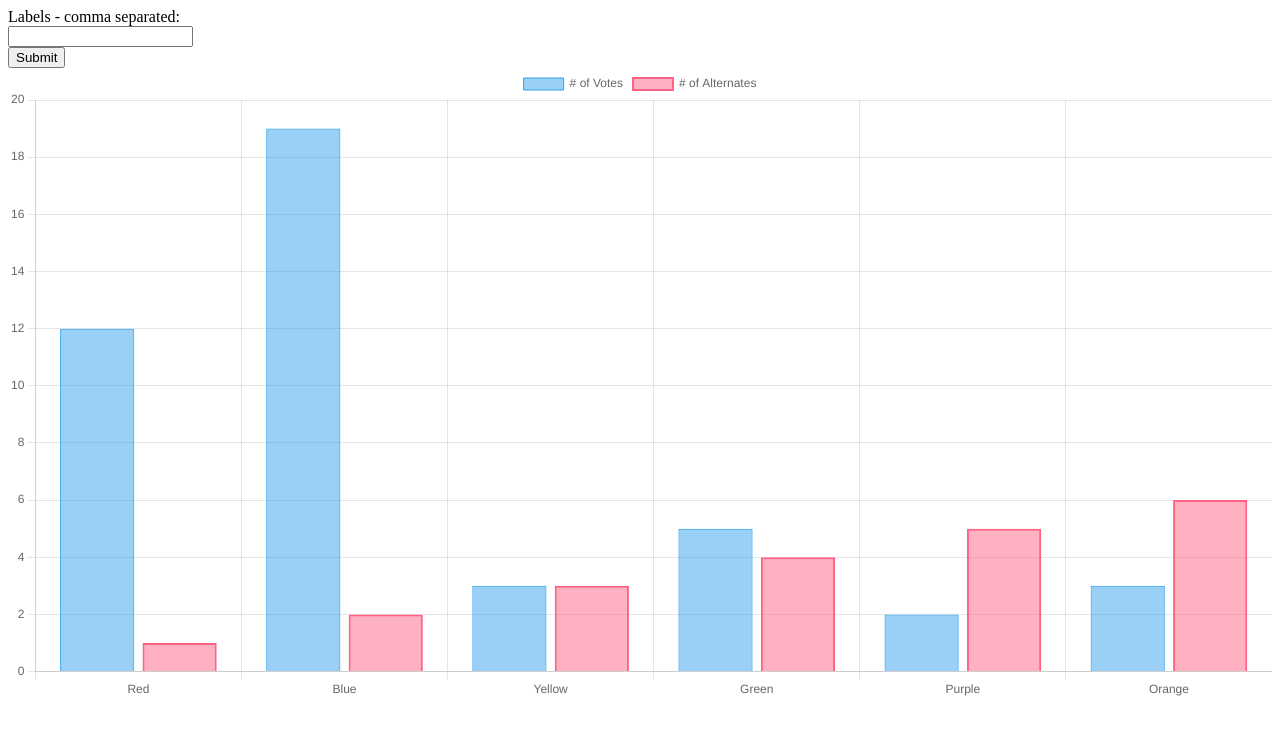
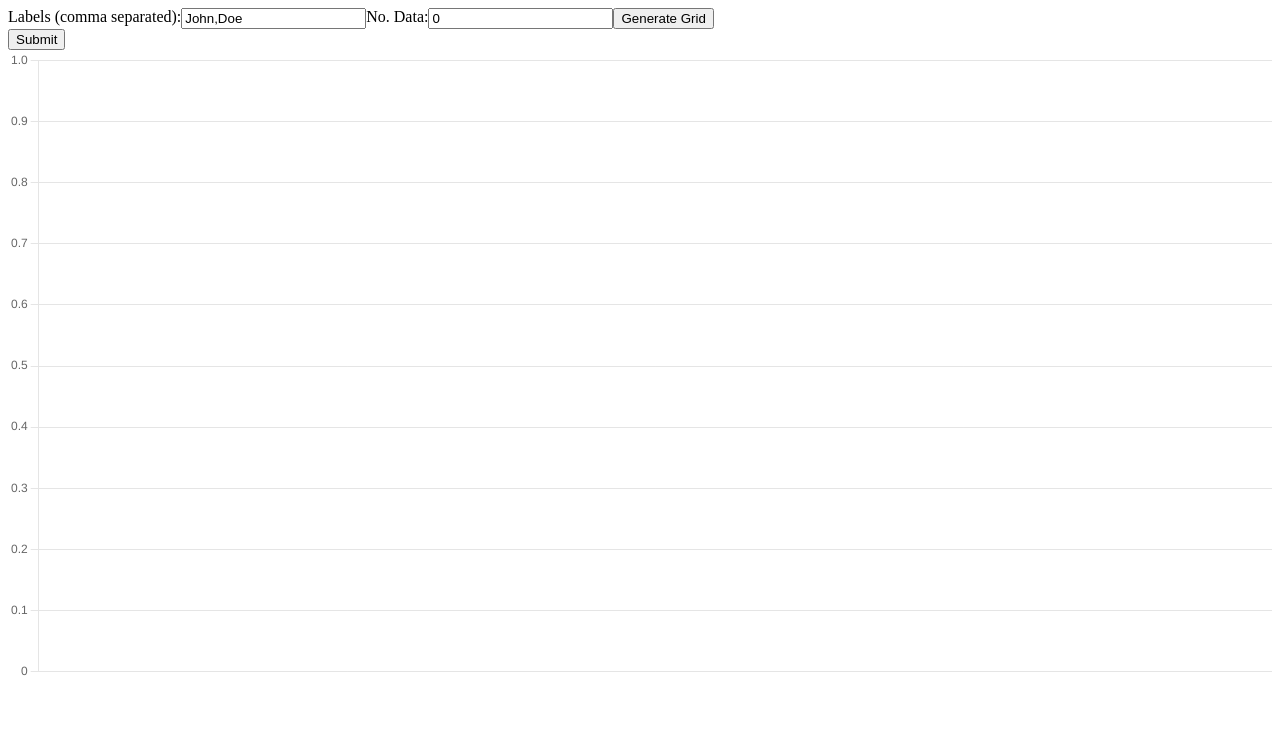
Before and after one commit to charliefischer/chart.js, a plain HTML site: page index.html in a window 1280 px wide. Both pictures are taken after a click on the input "Submit". Drawn offline with nearby package versions, Linux system fonts and the light colour scheme.

Commit message:
chart created dynamically - needs a little more design about how to choose the axis

```diff
--- a/index.html
+++ b/index.html
@@ -1,6 +1,18 @@
+<head>
+  <link rel="stylesheet" type="text/css" href="./style.css" />
+</head>
 <div>
-  <label for="labels">Labels - comma separated:</label><br />
-  <input type="text" id="labels" name="labels" value="" /><br />
+  <div class="flex">
+    <div class="flex grid-config">
+      <label for="labels">Labels (comma separated): </label>
+      <input type="text" id="labels" value="John,Doe" />
+      <label for="data">No. Data: </label>
+      <input type="number" id="data" value="0" />
+      <button onclick="generateGrid()">Generate Grid</button>
+    </div>
+
+    <div id="grid-container"></div>
+  </div>
   <input type="submit" value="Submit" id="submit" />
 
   <canvas id="myChart"></canvas>
@@ -10,6 +22,36 @@
 
 <script>
   let submitNode;
+  let columns;
+  const generateGrid = () => {
+    let labels = document.getElementById("labels").value;
+    const rows = parseInt(document.getElementById("data").value);
+    const gridContainer = document.getElementById("grid-container");
+    const gridConfig = document.querySelector(".grid-config");
+    labels = labels.split(",");
+    columns = labels.map((l) => l.trim());
+
+    for (let i = 0; i < rows + 1; i++) {
+      const rowDiv = document.createElement("div");
+      for (let j = 0; j < columns.length; j++) {
+        if (i == 0) {
+          rowDiv.classList.add("labels");
+          const div = document.createElement("h4");
+          div.innerHTML = labels[j];
+          rowDiv.appendChild(div);
+        } else {
+          rowDiv.classList.add("row");
+          const input = document.createElement("input");
+          input.type = "text";
+          input.classList = "row-data";
+          input.setAttribute("aria-label", j);
+          rowDiv.appendChild(input);
+        }
+      }
+      gridContainer.appendChild(rowDiv);
+    }
+    gridConfig.classList.add("hidden");
+  };
 
   window.onload = () => {
     node = document.getElementById("submit");
@@ -32,15 +74,25 @@
     ];
 
     node.addEventListener("click", (e) => {
-      const inputLabels = document.getElementById('labels').value;
-      if(inputLabels.length){
-        labels = inputLabels.split(",");
-        labels = labels.map(l => l.trim());
+      const inputs = [...document.querySelectorAll(".labels h4")];
+      if (inputs.length) {
+        labels = inputs.map((i) => i.textContent);
       }
+      // columns
+      const data = [...document.querySelectorAll(".row-data")];
+      const parsedData = [];
+      data.forEach((d) => {
+        if (parsedData[d.ariaLabel]) {
+          parsedData[d.ariaLabel].data.push(d.value);
+        } else {
+          parsedData.push({ label: "votes", data: [d.value], borderWidth: 1 });
+        }
+      });
+      datasets = parsedData
       buildChart({
         ctx,
         labels,
-        datasets
+        datasets,
       });
     });
   };
@@ -63,7 +115,7 @@
         labels,
         datasets,
       },
-      options
+      options,
     });
   };
 </script>
--- /dev/null
+++ b/style.css
@@ -0,0 +1,6 @@
+.flex {
+  display: flex;
+}
+.hidden {
+  display: none !important;
+}
```
Also changed, not shown: 1 other file.
